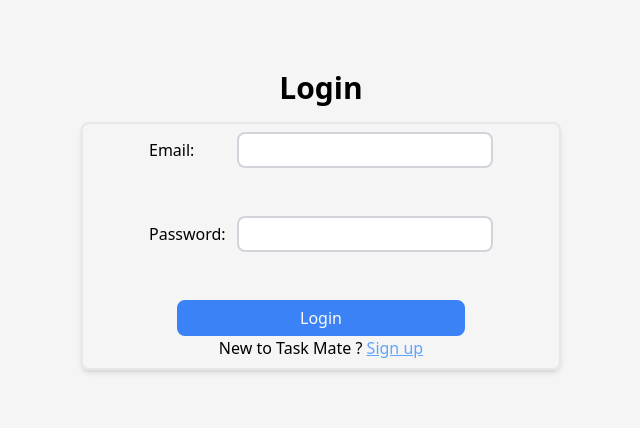
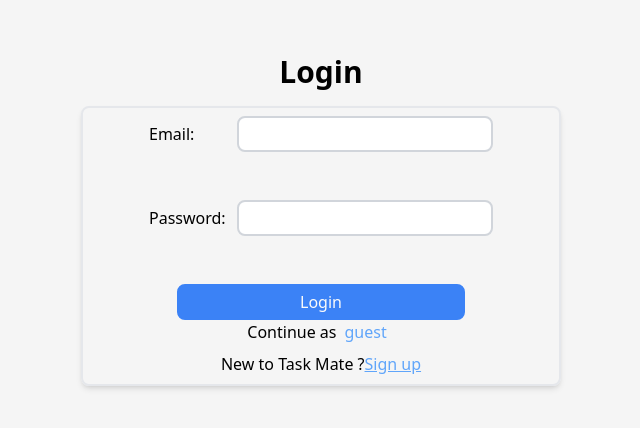
Before and after one commit to AJAY0993/Taskmate, a React (Vite) app in the folder frontend/: page /login in a window 1280 px wide. Shown: the part 180-608 px from the top of the page, without its empty margins (319-959 px from the left). Built offline with nearby package versions, Linux system fonts and the light colour scheme; no server answers.

Commit message:
fixed task deletion bug while deletong a board

```diff
--- a/frontend/src/pages/Login.jsx
+++ b/frontend/src/pages/Login.jsx
@@ -8,17 +8,21 @@
 import { useDispatch, useSelector } from "react-redux";
 
 function Login() {
-  const [loggingIn,seIsLoggingIn]= useState(false)
+  const [loggingIn, seIsLoggingIn] = useState(false);
   const emailRef = useRef();
   const passwordRef = useRef();
   const navigate = useNavigate();
   const dispatch = useDispatch();
   const isAuthenticated = useSelector(getIsAuthenticated);
-
+  const handleGuest = (e) => {
+    e.preventDefault();
+    emailRef.current.value = "test@email.com";
+    passwordRef.current.value = "12345678";
+  };
   const handleSubmit = async (e) => {
     try {
       e.preventDefault();
-      seIsLoggingIn(true)
+      seIsLoggingIn(true);
       const email = emailRef.current.value;
       const password = passwordRef.current.value;
       if (email === "" || password === "")
@@ -40,10 +44,10 @@
       const user = res.data.user;
       dispatch(login(user));
       toast.success("Welcome back");
-      seIsLoggingIn(false)
+      seIsLoggingIn(false);
       navigate("/");
     } catch (error) {
-      seIsLoggingIn(false)
+      seIsLoggingIn(false);
       toast.error(error.response.data.message);
     }
   };
@@ -53,10 +57,7 @@
   return (
     <div className="flex min-h-screen flex-col items-center justify-center px-4">
       <h3 className="text-center text-3xl font-semibold capitalize">Login</h3>
-      <form
-        className="mt-4 flex w-[30rem] max-w-full flex-col items-center gap-4 rounded-lg border-2 border-gray-200  p-2 shadow-md"
-        onSubmit={handleSubmit}
-      >
+      <form className="mt-4 flex w-[30rem] max-w-full flex-col items-center gap-4 rounded-lg border-2 border-gray-200  p-2 shadow-md">
         <div className="flex items-center  gap-2">
           <label className="w-20 font-medium" htmlFor="email">
             Email:
@@ -73,9 +74,21 @@
           />
         </div>
         <div className="mt-8 w-72">
-          <Button stretch={true} disabled={loggingIn}>Login</Button>
+          <Button stretch={true} disabled={loggingIn} onClick={handleSubmit}>
+            Login
+          </Button>
           <p className="text-center">
-            New to Task Mate ?{" "}
+            Continue as
+            <button
+              className="mx-2 mb-2 text-blue-400 "
+              to="/signup"
+              onClick={handleGuest}
+            >
+              guest
+            </button>
+          </p>
+          <p className="text-center">
+            New to Task Mate ?
             <Link className="text-blue-400 underline" to="/signup">
               Sign up
             </Link>
```
Also changed, not shown: 2 other files (tests, documents, lock files or other folders).
